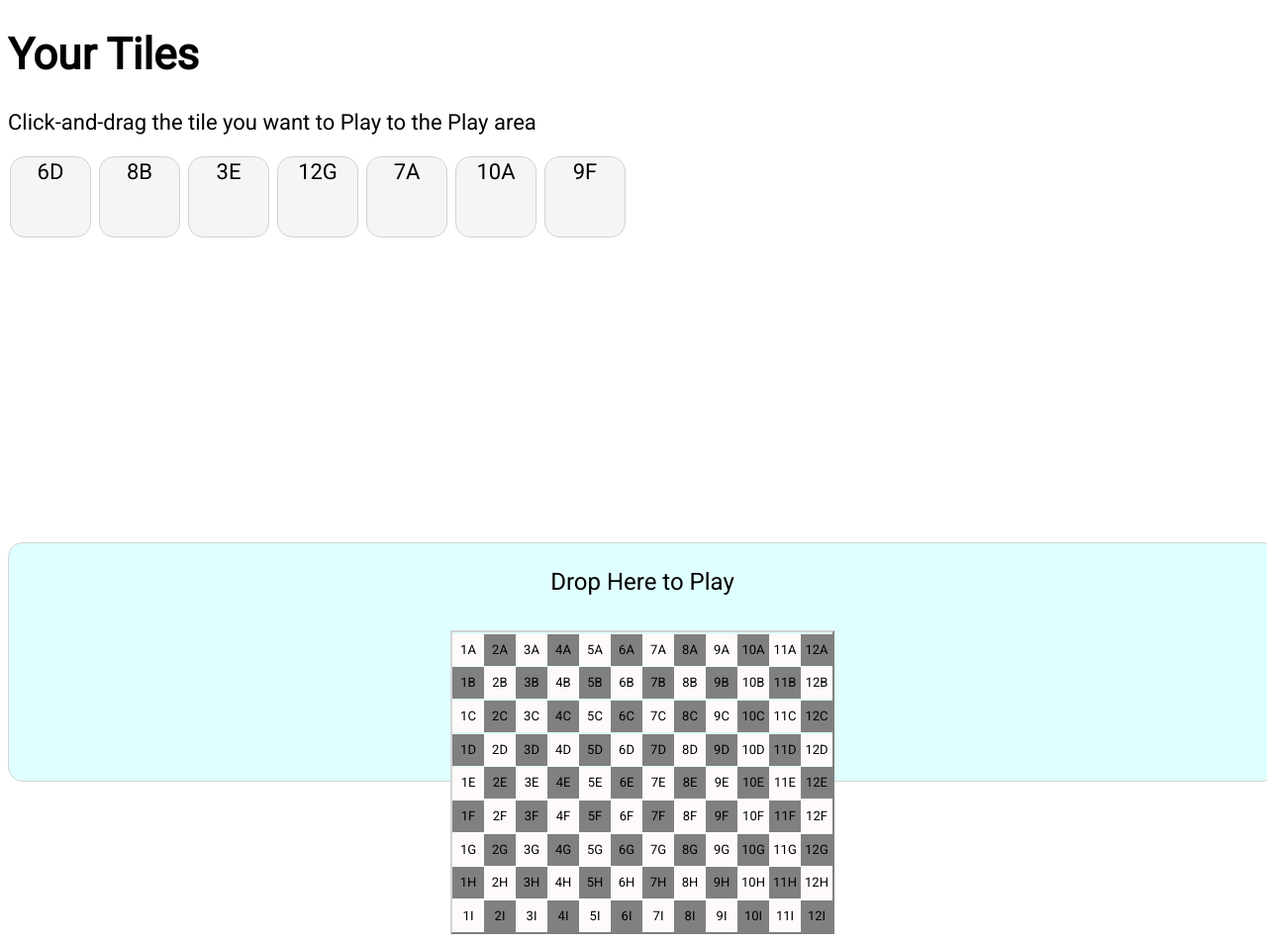
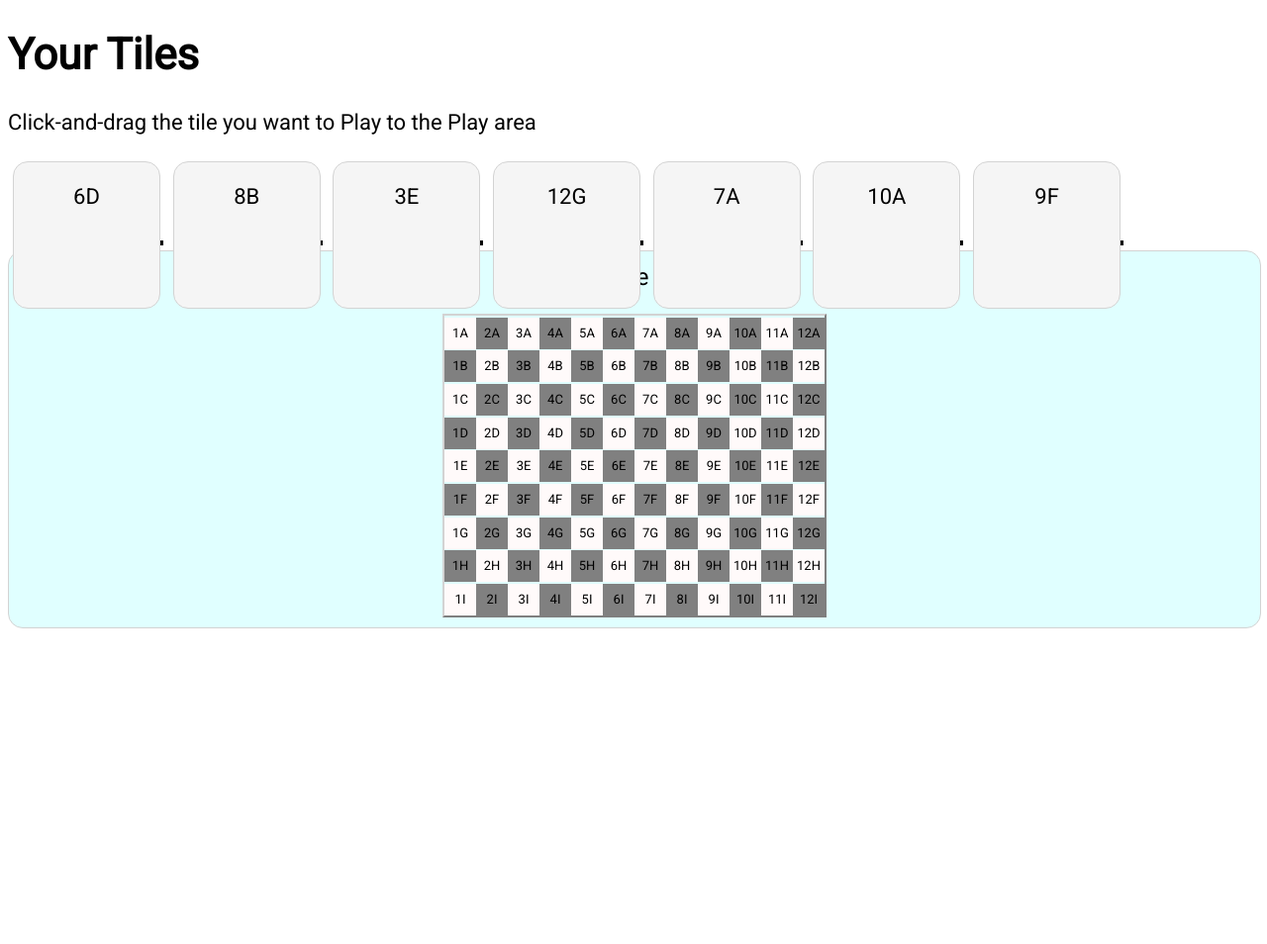
Before and after one commit to number5alive/acquire, a Flask app: page /test/tile in a window 1280 px wide. Shown: the whole page at 99% size. After the commit the page ends 635 px from the top, so only its background shows below. Run offline with Flask 2, Linux system fonts and the light colour scheme.

Commit message:
rendered the tiles a little more prettily

```diff
--- a/clientweb/static/tiles.css
+++ b/clientweb/static/tiles.css
@@ -1,16 +1,36 @@
 
 .tilerack {
+  display: inline-block;
+  border: 2px thick brown;
+  width: 100%;
+  height: 30px;
+}
+
+span.tilerack{
+  vertical-align: middle;
+  align: middle;
+  border-bottom: 5px solid black;
+  min-width: 12%;
+  max-width: 12%;
+  height: 80px;
+  margin: 5px;
+}
+
+.blah{
+  position: absolute;
+  line-height: 30px;
 }
 
 .tile {
   position: absolute;
   z-index: 9;
   cursor: move;
-  line-height: 30px;
-  height: 80px;
-  width: 80px;
   background-color: WhiteSmoke;
+  margin: auto;
+  padding: 10px;
+  line-height: 50px;
   text-align: center;
+  vertical-align: middle;
   border: 1px solid #d3d3d3;
   border-radius: 15px;
 }
--- a/clientweb/static/tiles.js
+++ b/clientweb/static/tiles.js
@@ -1,15 +1,72 @@
 const NUMTILES=7;
 
-function drawTileRack(rackelem, dropzone=null){
+function makeTileRack(rackelem, dropzone=null){
   for(var i=0;i<NUMTILES;i++)
   {
+    var ph=document.createElement('span');
+    ph.className='tilerack';
+    rackelem.appendChild(ph);
+  }
+
+  window.addEventListener("resize", function(){sizeTiles(rackelem);});
+}
+
+function sizeTiles(rackelem) {
+  // Iterate through the objects on the rack, make all tiles movable
+  for (var i = 0; i < rackelem.childNodes.length; i++) {
+    if (rackelem.childNodes[i].childNodes.length != 0 &&
+        rackelem.childNodes[i].childNodes[0].className == "tile") {
+      sizeTile(rackelem.childNodes[i].childNodes[0],rackelem.childNodes[i]);
+    }
+  }
+}
+
+function sizeTile(tile, rackpos) {
+  tilesize=rackpos.clientWidth;
+  tilesize-=25;
+  tile.style.height = tilesize + 'px';
+  tile.style.minWidth = tilesize + 'px';
+}
+
+function setTiles(rackelem, tiles, dropzone=null, flush=false){
+  // if we're getting rid of existing tiles, loop through and remove them
+  if( flush ){
+  }
+
+  // loop through the tiles, make sure they don't exist, then add them
+  for(var i=0; i<tiles.length; i++){
+    // make sure the tile isn't in the list before trying to add it
+    if( null == document.getElementById('tile'+tiles[i]) )
+    {
+      addTile(rackelem, tiles[i], dropzone);
+    }
+  }
+
+}
+
+// Add a single tile to the tile rack
+// it's text and id will be set to the value of the tile
+function addTile(rackelem, tilename, dropzone=null){
   // Create a tile div so we can append to the list
   var tile = document.createElement('div');
   tile.className = 'tile';
-    tile.id = 'tile'+i;
+  tile.id = 'tile'+tilename;
+  tile.innerText = tilename;
 
-    // TODO: query the stylesheet directly to get the default width
-    tile.style.left = 10+i*(80+10) + "px";
+  // find an empty spot in the rack for which to place it
+  var rackpos = null;
+  for (var i = 0; i < rackelem.childNodes.length; i++) {
+    if (rackelem.childNodes[i].childNodes.length == 0) {
+      rackpos = rackelem.childNodes[i];
+      break;
+    }
+  }
+
+  if(rackpos != null)
+  {
+    sizeTile(tile, rackpos);
+    rackpos.appendChild(tile);
+  }
 
   // Save us a step later, if a drop-zone is identified then we definitely
   // want our tile to be dragable
@@ -18,15 +75,15 @@ function drawTileRack(rackelem, dropzone=null){
   }
 
   // Add the new tile to the list of tiles
-    rackelem.appendChild(tile);
-  }
+  //rackelem.appendChild(tile);
 }
 
 function makeTilesDragable(rackelem, dropzone) {
-  // Iterate through the objects on the rack, make all tiles movalbe
+  // Iterate through the objects on the rack, make all tiles movable
   for (var i = 0; i < rackelem.childNodes.length; i++) {
-    if (rackelem.childNodes[i].className == "tile") {
-      makeTileDragable(rackelem.childNodes[i], dropzone);
+    if (rackelem.childNodes[i].childNodes.length != 0 &&
+        rackelem.childNodes[i].childNodes[0].className == "tile") {
+      makeTileDragable(rackelem.childNodes[i].childNodes[0], dropzone);
     }
   }
 }
@@ -103,7 +160,6 @@ function makeTileDragable(elmnt, dropzone=null){
     document.onmousemove = null;
 
     if(dropzone != null && crossingDropZone ){
-      console.log("hold on to your butts!");
       dropzone.dispatchEvent(new CustomEvent('playtile', {bubbles: true, detail: { text: () => textarea.value, tile: elmnt }}));
     }
   }
--- a/clientweb/templates/showtiles.html
+++ b/clientweb/templates/showtiles.html
@@ -17,11 +17,10 @@
     }
 
     #dropzone {
-      position: absolute;
       bottom: 10px;
       z-index: -5;
       font-size: x-large;
-      line-height: 30px;
+      line-height: 5px;
       height: 30%;
       width: 100%;
       background-color: LightCyan;
@@ -49,7 +48,7 @@
 
   <script>
   var tileRack = document.getElementById("tileRack");
-  drawTileRack(tileRack, document.getElementById("dropzone")); // from tiles.js - draws an empty rack
+  makeTileRack(tileRack, document.getElementById("dropzone")); // from tiles.js - draws an empty rack
 
   dropzone.addEventListener('playtile', tileDropped);
 
@@ -60,22 +59,24 @@
   {
       const response = await fetch("{{ url_for('testview_blueprint.get_tiles') }}");
       const data = await response.json();
-      tiles=data['tiles']
+      tiles=data['tiles'];
+      setTiles(tileRack, tiles, dropzone);
 
+      /*
       for(var i=0;i<tiles.length;i++)
       {
         var tile = document.getElementById("tile" + i);
         tile.innerText = tiles[i];
       }
+      */
 
       return tiles
   }
 
   function tileDropped(e){
-    console.log(e);
     tile=e.detail.tile;
     placeTile(tile.innerText);
-    tile.innerText="";
+    tile.parentNode.removeChild(tile);
   }
   </script>
 </body>
```
Lines whose indentation alone changed are shown as unchanged.
